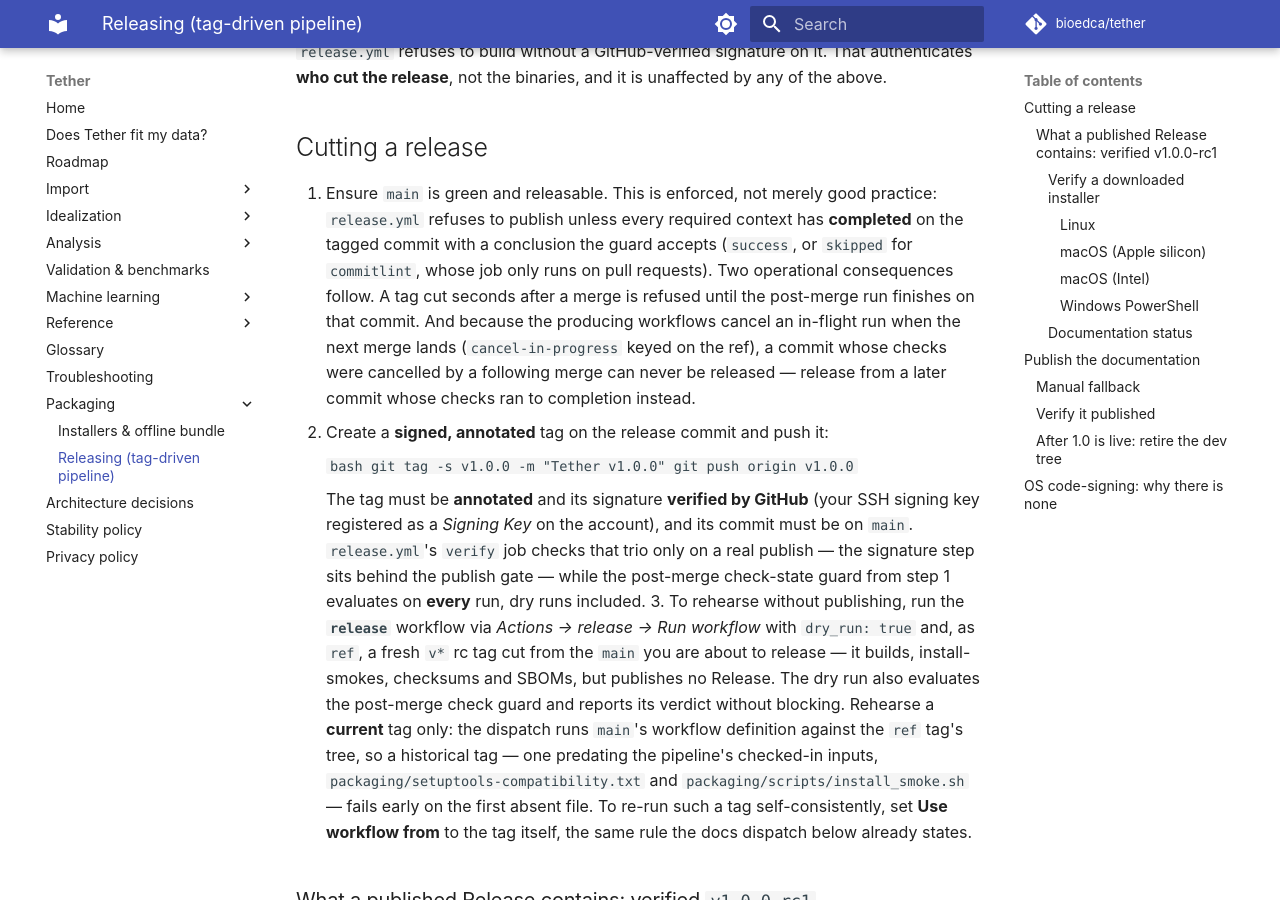
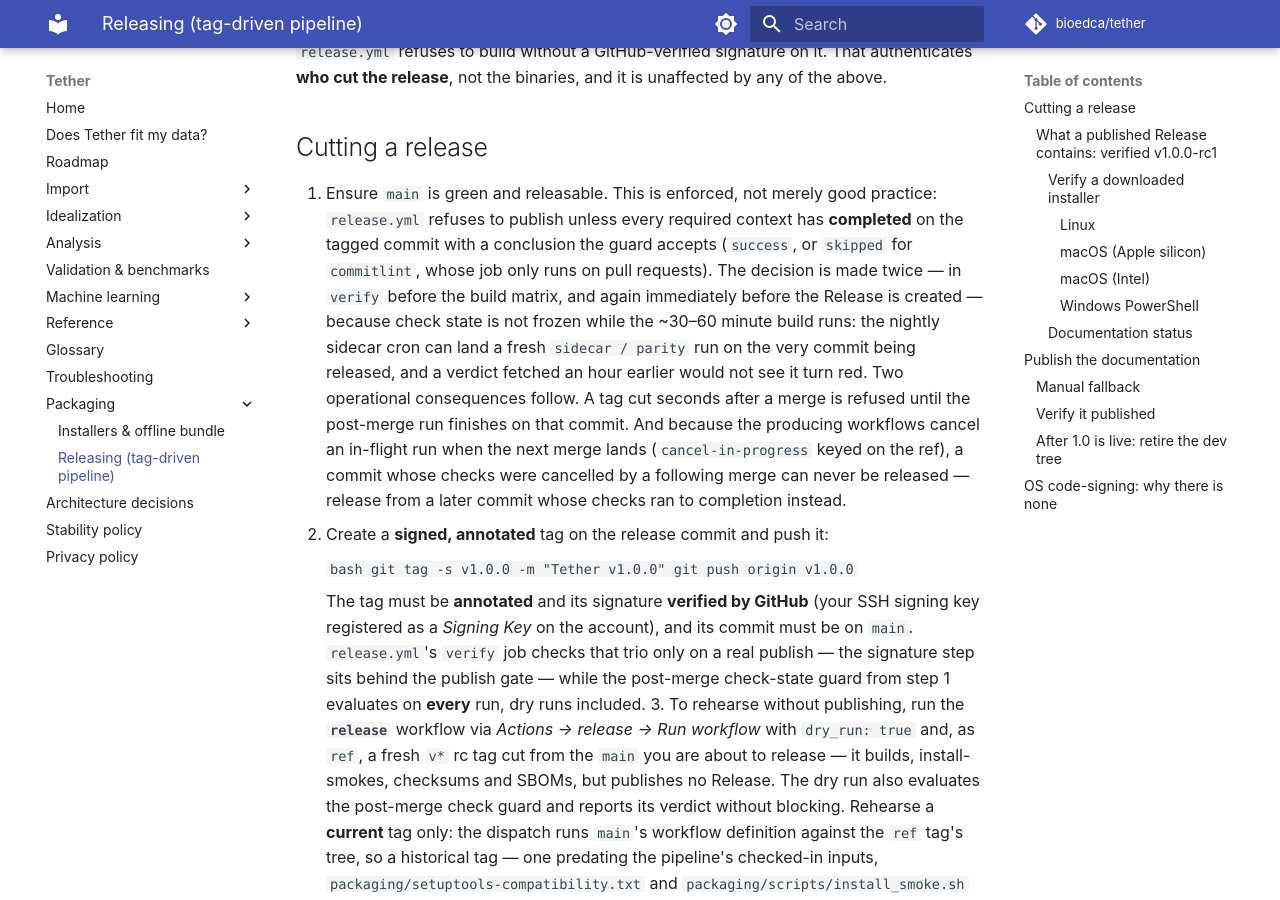
Before and after one commit to bioedca/tether, an MkDocs documentation site: the page built from docs/release.md, in a window 1280 px wide and 900 px high, scrolled down 710 px. Built offline with MkDocs 1.6.1 and Material for MkDocs 9.7.7, drawn with Linux system fonts in a browser that asks for light colours; comment, search, counter and statistics services are not loaded; the version menu is left out.

Commit message:
ci(release): repeat the check-state decision at publish time
Codex review 5058698176 (P2): the verify-job gate runs before the ~30-60
minute build matrix, and required contexts are not frozen in that window —
the nightly sidecar cron (37 6 * * *) lands new 'sidecar / parity' suites
on whatever commit is the main tip, typically the one being released, so a
run starting or turning red mid-build left the verify-time verdict stale.

The same fetch-and-pipe decision now repeats in the release job immediately
before the first outward-facing publish action (attestation, then Release-
create — a contract test pins the four steps consecutive). The frozen
REQUIRED_CONTEXTS list moves to ONE workflow-level env block so the two
invocations cannot drift, and a path-scoped checkout of the workflow's own
commit supplies the script (the main checkout is at the tag, and a pre-gate
tag's tree has no script — resolving it there would fail every dry-run
rehearsal on a missing file), placed after the SBOM so the second tree
never enters the published bill of materials.

```diff
--- a/docs/release.md
+++ b/docs/release.md
@@ -34,11 +34,15 @@
 1. Ensure `main` is green and releasable. This is enforced, not merely good practice:
    `release.yml` refuses to publish unless every required context has **completed** on the
    tagged commit with a conclusion the guard accepts (`success`, or `skipped` for
-   `commitlint`, whose job only runs on pull requests). Two operational consequences
-   follow. A tag cut seconds after a merge is refused until the post-merge run finishes
-   on that commit. And because the producing workflows cancel an in-flight run when the
-   next merge lands (`cancel-in-progress` keyed on the ref), a commit whose checks were
-   cancelled by a following merge can never be released — release from a later commit
+   `commitlint`, whose job only runs on pull requests). The decision is made twice — in
+   `verify` before the build matrix, and again immediately before the Release is created —
+   because check state is not frozen while the ~30–60 minute build runs: the nightly
+   sidecar cron can land a fresh `sidecar / parity` run on the very commit being released,
+   and a verdict fetched an hour earlier would not see it turn red. Two operational
+   consequences follow. A tag cut seconds after a merge is refused until the post-merge run
+   finishes on that commit. And because the producing workflows cancel an in-flight run
+   when the next merge lands (`cancel-in-progress` keyed on the ref), a commit whose checks
+   were cancelled by a following merge can never be released — release from a later commit
    whose checks ran to completion instead.
 2. Create a **signed, annotated** tag on the release commit and push it:
 
```
Also changed, not shown: docs/adr/0057-github-native-swarm-coordination.md (+6 -3 lines), 2 other files.
